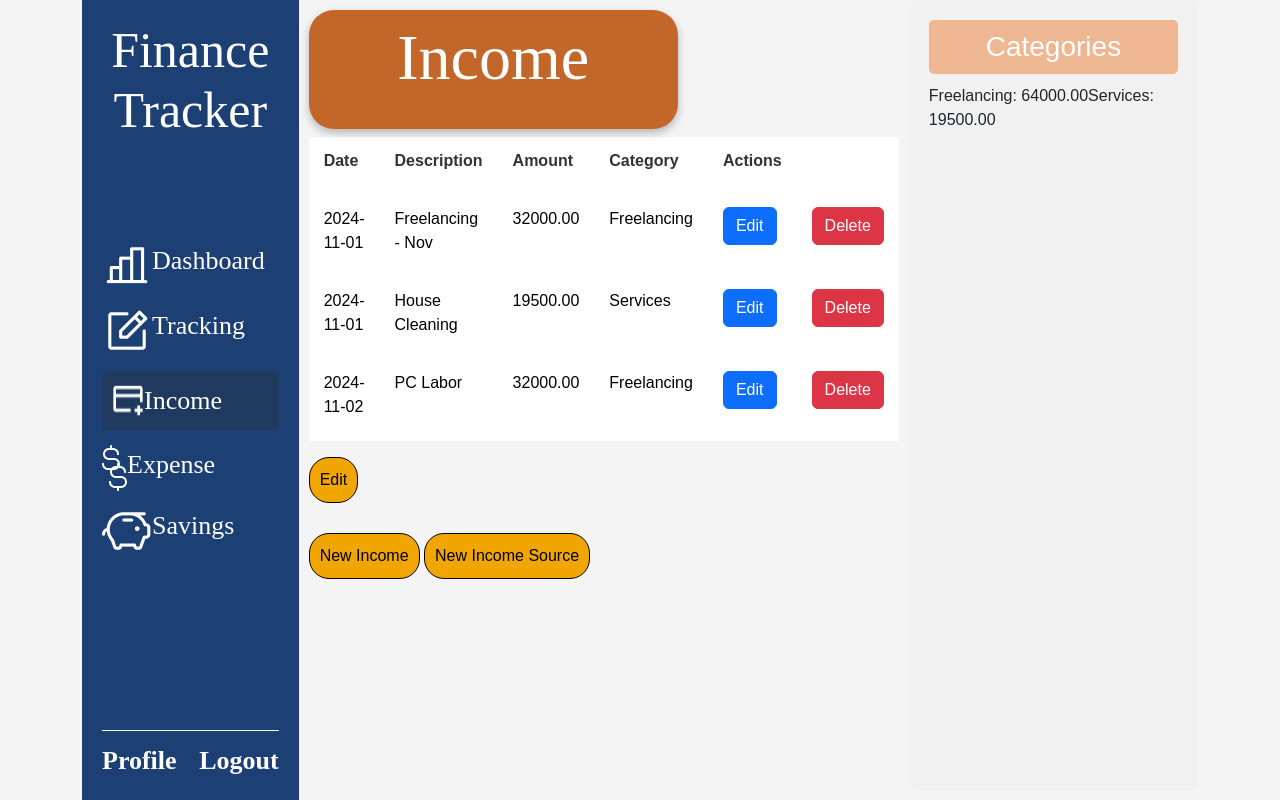
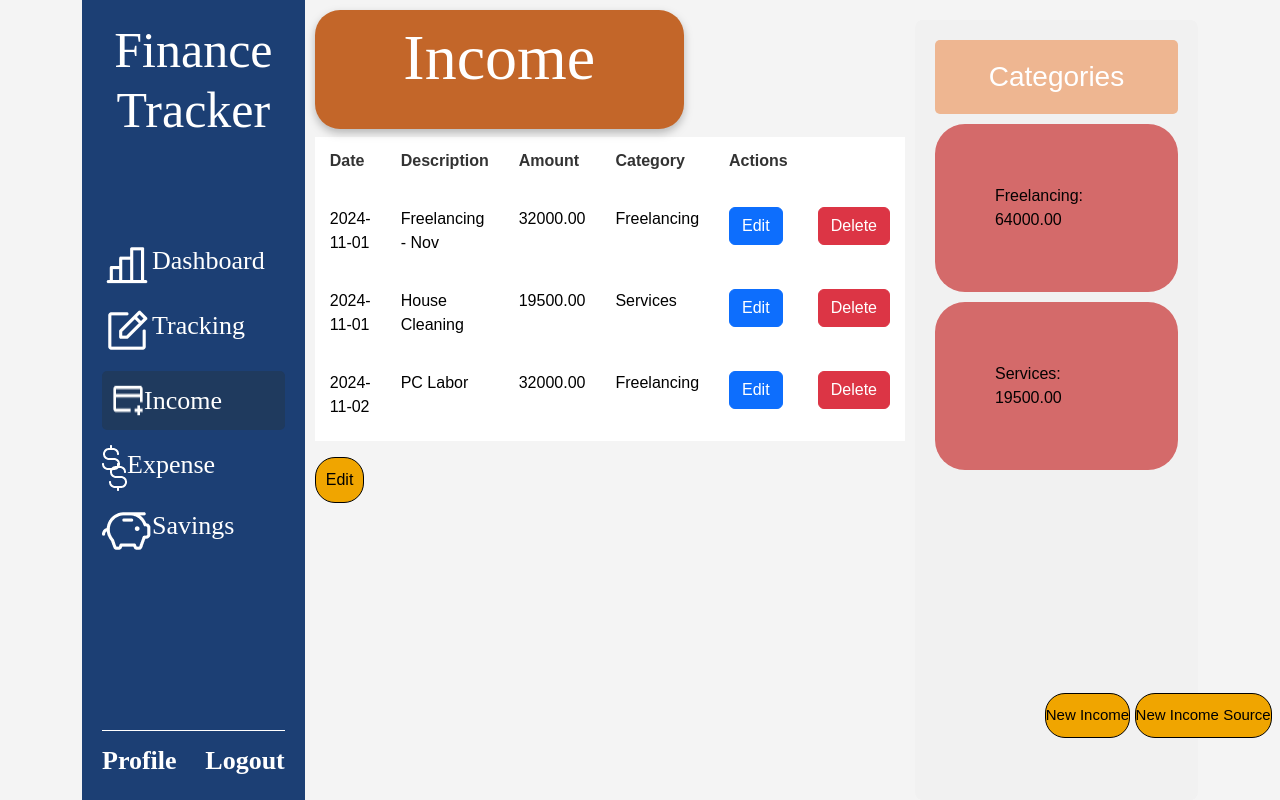
Before and after one commit to donenilo/WebProgFinals, a PHP site: page /income.php in a window 1280 px wide. Run offline with PHP 8.4, Linux system fonts and the light colour scheme; a user stored in the database is signed in; data comes from the database, SQL or seed files in the repository; some web fonts are replaced.

Commit message:
Fixed income layout

```diff
--- a/css/styles.css
+++ b/css/styles.css
@@ -512,6 +512,19 @@ margin-right: 5px;
   bottom: -180px;
 }
 
+.quick_add-income button {
+  margin-bottom: 10px;
+  font-size: 15px;
+  padding: 10px 0px;
+  border-radius: 20px;
+  color: #000000;
+  background-color: #f0a500;
+  border-color: black;
+  position: relative;
+  left: 730px;
+  bottom: -180px;
+}
+
 .expense_disp {
   display: flex;
   flex-wrap: wrap;
@@ -653,22 +666,22 @@ margin-right: 5px;
     border: 1px solid #ddd;    /* Optional border for styling */
 }
 .income-section {
-   background-color: #f1f1f1;
+  background-color: #f1f1f1;
   padding: 20px;
   border-radius: 8px;
   max-width: 300px;
-  margin-bottom: 10px;
-  position: relative;
+  margin-top: 20px;
 }
 
 .income-header h3 {
   background-color: #EEB691;
   color: white;
-  padding: 10px;
+  padding: 20px;
   margin: 0;
   border-radius: 5px;
   text-align: center;
 }
+
 
 .income-list {
   margin-top: 10px;
--- a/income.php
+++ b/income.php
@@ -108,7 +108,7 @@ while ($row = $result->fetch_assoc()) {
             </div>
             <!-- Income Source Table -->
             <div class="income_sources">
-            <div class="quick_add">
+            <div class="quick_add-income">
                     <button type="button" class="btn btn-primary" data-bs-toggle="modal" data-bs-target="#newIncomeModal"> New Income </button>
                     <button type="button" class="btn btn-primary" data-bs-toggle="modal" data-bs-target="#newIncomeSourceModal"> New Income Source </button>
             </div>
@@ -230,9 +230,9 @@ while ($row = $result->fetch_assoc()) {
                  }
             // output data of each row
             while ($row = $result->fetch_assoc()) {
-                echo "<tr>";
+                echo "<div class='income-item'>";
                 echo "<td>" . $row["Income Source"] . "</td>";
-                echo "</tr>";
+                echo "</div>";
             }
             ?>
         </div>
```
